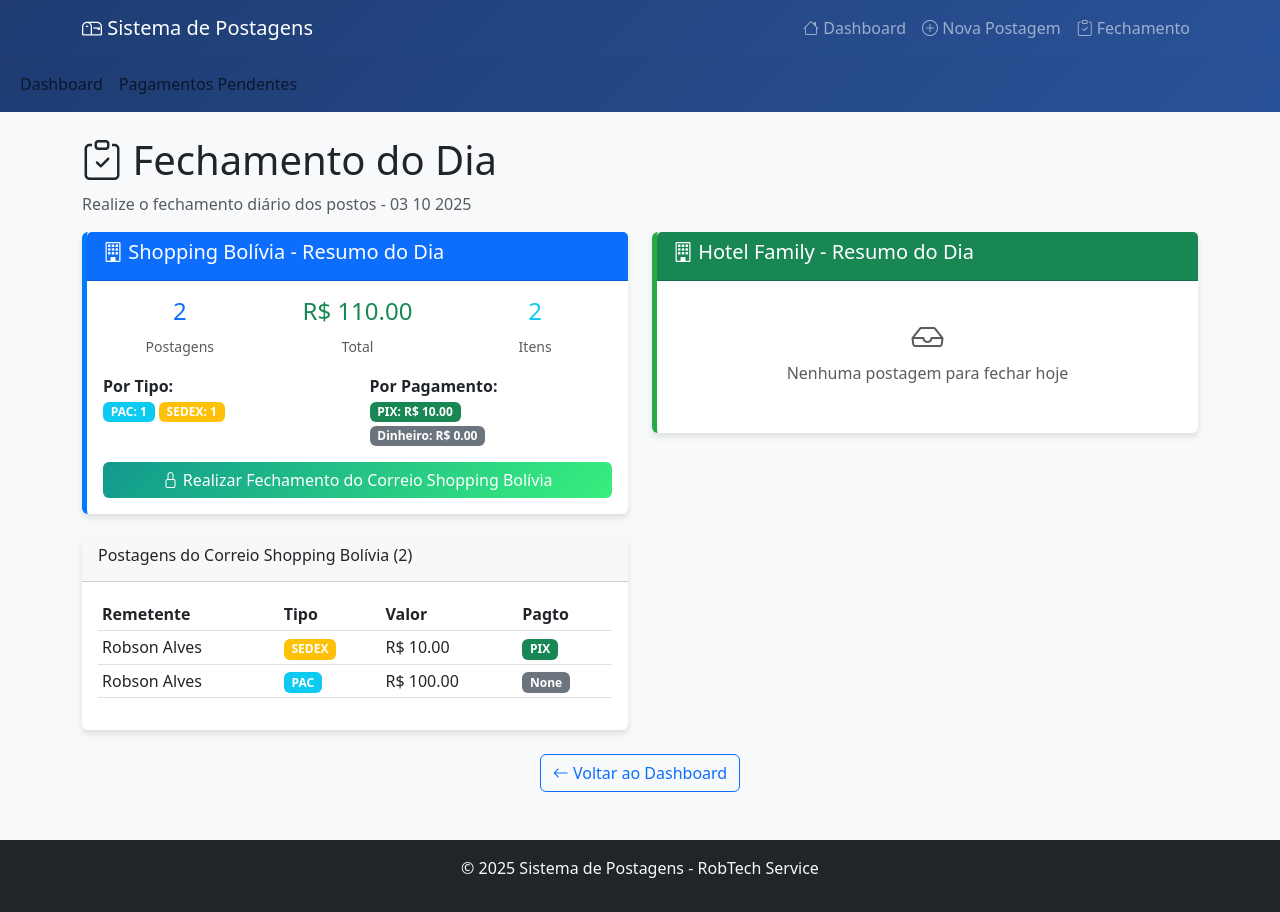
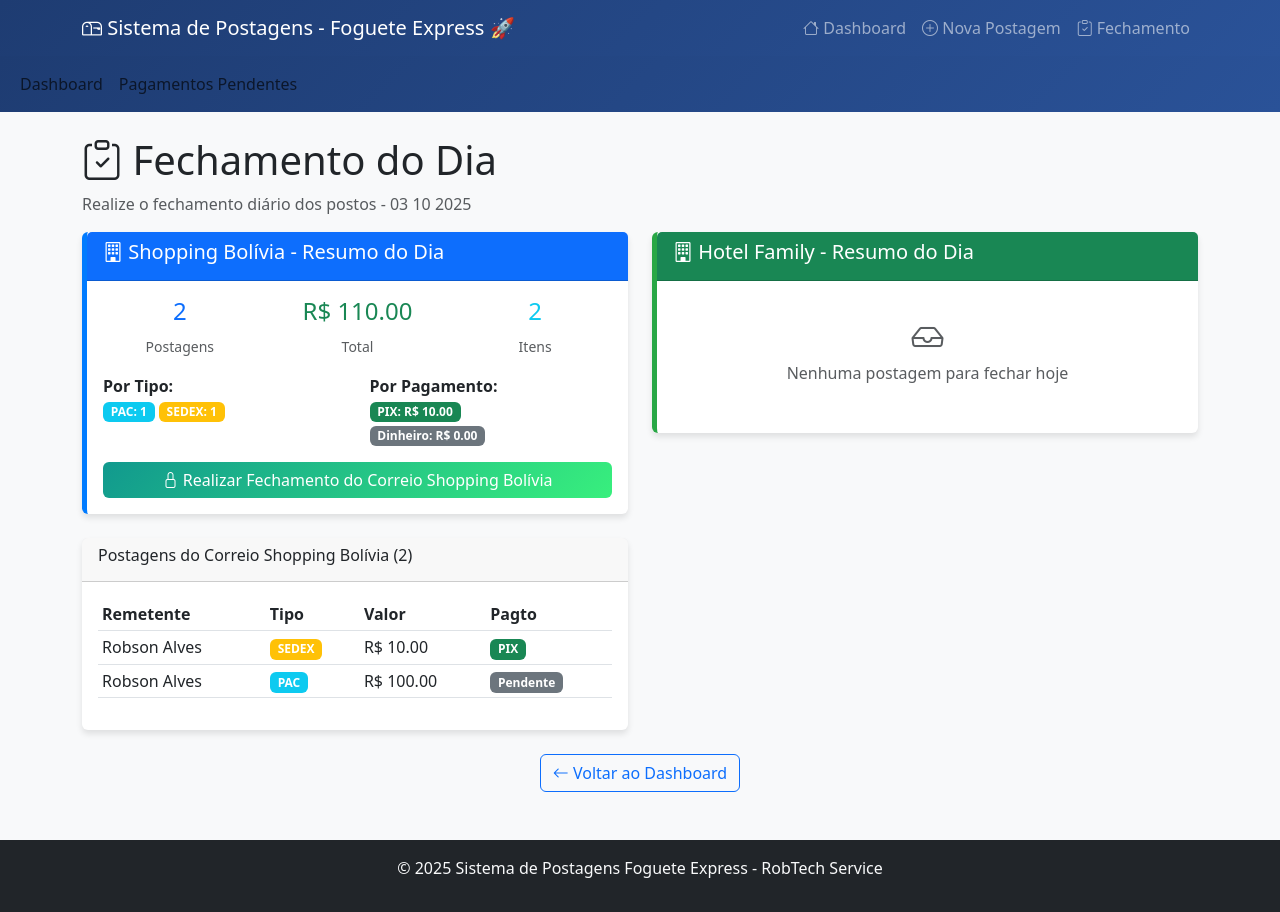
Before and after one commit to robsonalves013/sistema-postagens, a Flask app: page /fechamento in a window 1280 px wide. Run offline with Flask 3, Linux system fonts and the light colour scheme; data comes from the database, SQL or seed files in the repository.

Commit message:
Atualização do título e cabeçalhos para incluir emojis e melhorar a clareza

```diff
--- a/templates/base.html
+++ b/templates/base.html
@@ -3,7 +3,7 @@
 <head>
     <meta charset="UTF-8">
     <meta name="viewport" content="width=device-width, initial-scale=1.0">
-    <title>{% block title %}Sistema de Postagens{% endblock %}</title>
+    <title>{% block title %}Sistema de Postagens  - Foguete Express 🚀{% endblock %}</title>
     <link href="https://cdn.jsdelivr.net/npm/bootstrap@5.3.0/dist/css/bootstrap.min.css" rel="stylesheet">
     <link href="https://cdn.jsdelivr.net/npm/bootstrap-icons@1.10.0/font/bootstrap-icons.css" rel="stylesheet">
     <style>
@@ -53,7 +53,7 @@
     <nav class="navbar navbar-expand-lg navbar-dark">
         <div class="container">
             <a class="navbar-brand" href="/">
-                <i class="bi bi-mailbox"></i> Sistema de Postagens
+                <i class="bi bi-mailbox"></i> Sistema de Postagens - Foguete Express 🚀
             </a>
             <button class="navbar-toggler" type="button" data-bs-toggle="collapse" data-bs-target="#navbarNav">
                 <span class="navbar-toggler-icon"></span>
@@ -113,7 +113,7 @@
     <!-- Footer -->
     <footer class="bg-dark text-light text-center mt-5 py-3">
         <div class="container">
-            <p>&copy; 2025 Sistema de Postagens - RobTech Service</p>
+            <p>&copy; 2025 Sistema de Postagens Foguete Express - RobTech Service</p>
         </div>
     </footer>
 
--- a/templates/fechamento.html
+++ b/templates/fechamento.html
@@ -1,6 +1,6 @@
 {% extends "base.html" %}
 
-{% block title %}Fechamento do Dia - Sistema de Postagens{% endblock %}
+{% block title %}Fechamento do Dia - Sistema de Postagens - Foguete Express 🚀{% endblock %}
 
 {% block content %}
 <div class="row">
@@ -138,7 +138,11 @@
                                 <td>{{ postagem[3][:20] }}{{ '...' if postagem[3]|length > 20 else '' }}</td>
                                 <td><span class="badge bg-{{ 'info' if postagem[6] == 'PAC' else 'warning' }}">{{ postagem[6] }}</span></td>
                                 <td>R$ {{ "%.2f"|format(postagem[5]) }}</td>
-                                <td><span class="badge bg-{{ 'success' if postagem[7] == 'PIX' else 'secondary' }}">{{ postagem[7] }}</span></td>
+                                <td>
+                                    <span class="badge bg-{{ 'success' if postagem[7] == 'PIX' else 'secondary' }}">
+                                        {{ postagem[7] or 'Pendente' }}
+                                    </span>
+                                </td>
                             </tr>
                             {% endfor %}
                         </tbody>
@@ -172,7 +176,11 @@
                                 <td>{{ postagem[3][:20] }}{{ '...' if postagem[3]|length > 20 else '' }}</td>
                                 <td><span class="badge bg-{{ 'info' if postagem[6] == 'PAC' else 'warning' }}">{{ postagem[6] }}</span></td>
                                 <td>R$ {{ "%.2f"|format(postagem[5]) }}</td>
-                                <td><span class="badge bg-{{ 'success' if postagem[7] == 'PIX' else 'secondary' }}">{{ postagem[7] }}</span></td>
+                                <td>
+                                    <span class="badge bg-{{ 'success' if postagem[7] == 'PIX' else 'secondary' }}">
+                                        {{ postagem[7] or 'Pendente' }}
+                                    </span>
+                                </td>
                             </tr>
                             {% endfor %}
                         </tbody>
--- a/templates/index.html
+++ b/templates/index.html
@@ -1,6 +1,6 @@
 {% extends "base.html" %}
 
-{% block title %}Dashboard - Sistema de Postagens{% endblock %}
+{% block title %}Dashboard - Sistema de Postagens Foguete Express 🚀{% endblock %}
 
 {% block content %}
 <div class="row">
--- a/templates/nova_postagem.html
+++ b/templates/nova_postagem.html
@@ -1,9 +1,9 @@
 {% extends "base.html" %}
 
-{% block title %}Nova Postagem{% endblock %}
+{% block title %}Nova Postagem {% endblock %}
 
 {% block content %}
-<h1>Nova Postagem</h1>
+<h1>Nova Postagem 📦</h1>
 <form method="POST">
   <div class="mb-3">
     <label>Data da Postagem</label>
--- a/templates/pendentes.html
+++ b/templates/pendentes.html
@@ -3,7 +3,7 @@
 {% block title %}Pagamentos Pendentes{% endblock %}
 
 {% block content %}
-<h1>Pagamentos Pendentes</h1>
+<h1>Pagamentos Pendentes ⚠️</h1>
 
 {% if pendentes %}
 <table class="table table-striped">
```
